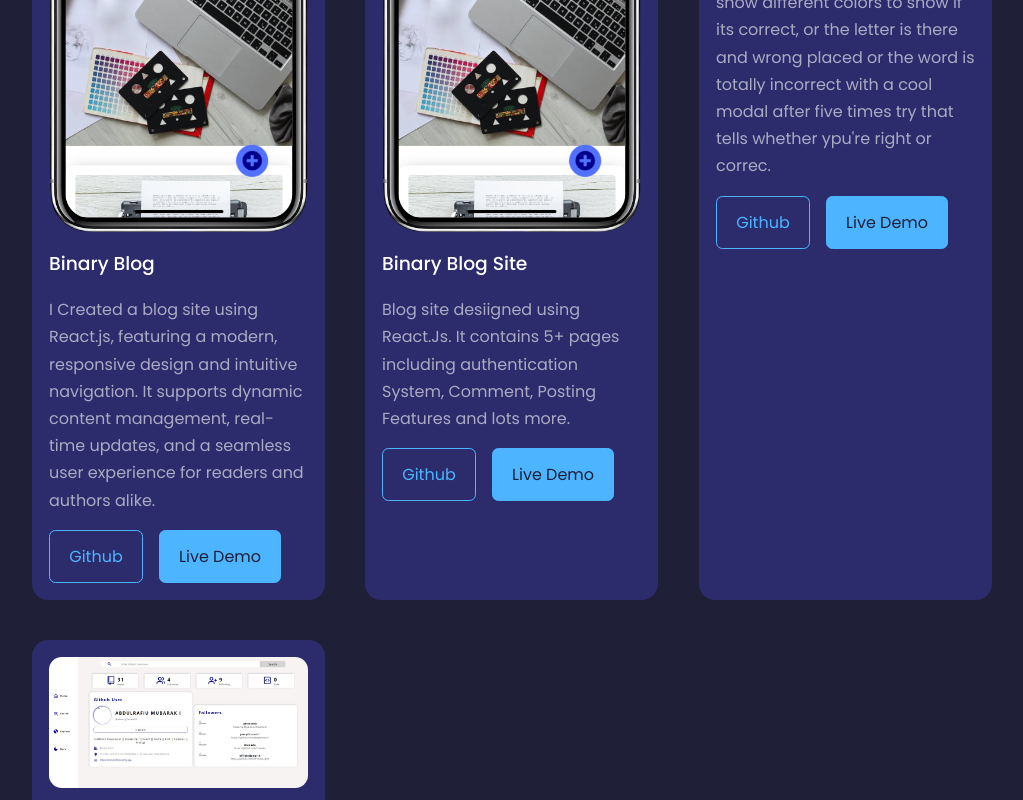
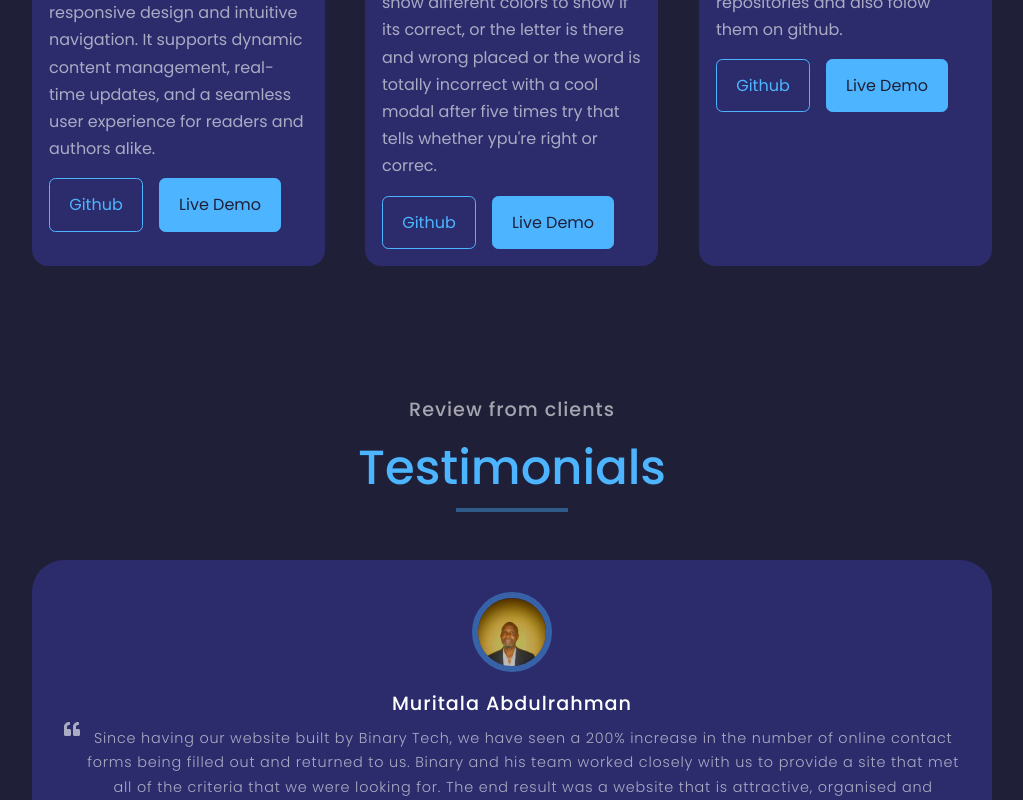
Before and after one commit to BINARY-TECH001/MyPortfolio, a React (Create React App) app: page / in a window 1280 px wide. Shown: the part 5767-6567 px from the top of the page, without its empty margins (128-1151 px from the left). Built offline with nearby package versions, Linux system fonts and the light colour scheme.

Commit message:
Blog portdolio added

```diff
--- a/src/components/portfolio/Portfolio.jsx
+++ b/src/components/portfolio/Portfolio.jsx
@@ -71,14 +71,14 @@ const data = [
   //   desc: "Cloned the Instagram profile page using React.Js and the Dexie for storage.",
   //   demo: "https://binarytech-IgClone.netlify.app"
   // },
-  {
-    id: 7,
-    img: blog,
-    title: "Binary Blog Site",
-    github: "https://github.com/BINARY-TECH001/BINARY-BLOG",
-    desc: "Blog site desiigned using React.Js. It contains 5+ pages including authentication System, Comment, Posting Features and lots more.",
-    demo: "#"
-  },
+  // {
+  //   id: 7,
+  //   img: blog,
+  //   title: "Binary Blog Site",
+  //   github: "https://github.com/BINARY-TECH001/BINARY-BLOG",
+  //   desc: "Blog site desiigned using React.Js. It contains 5+ pages including authentication System, Comment, Posting Features and lots more.",
+  //   demo: "#"
+  // },
   {
     id: 9,
     img: wordle,
```
Also changed, not shown: src/assets/blog.png.
